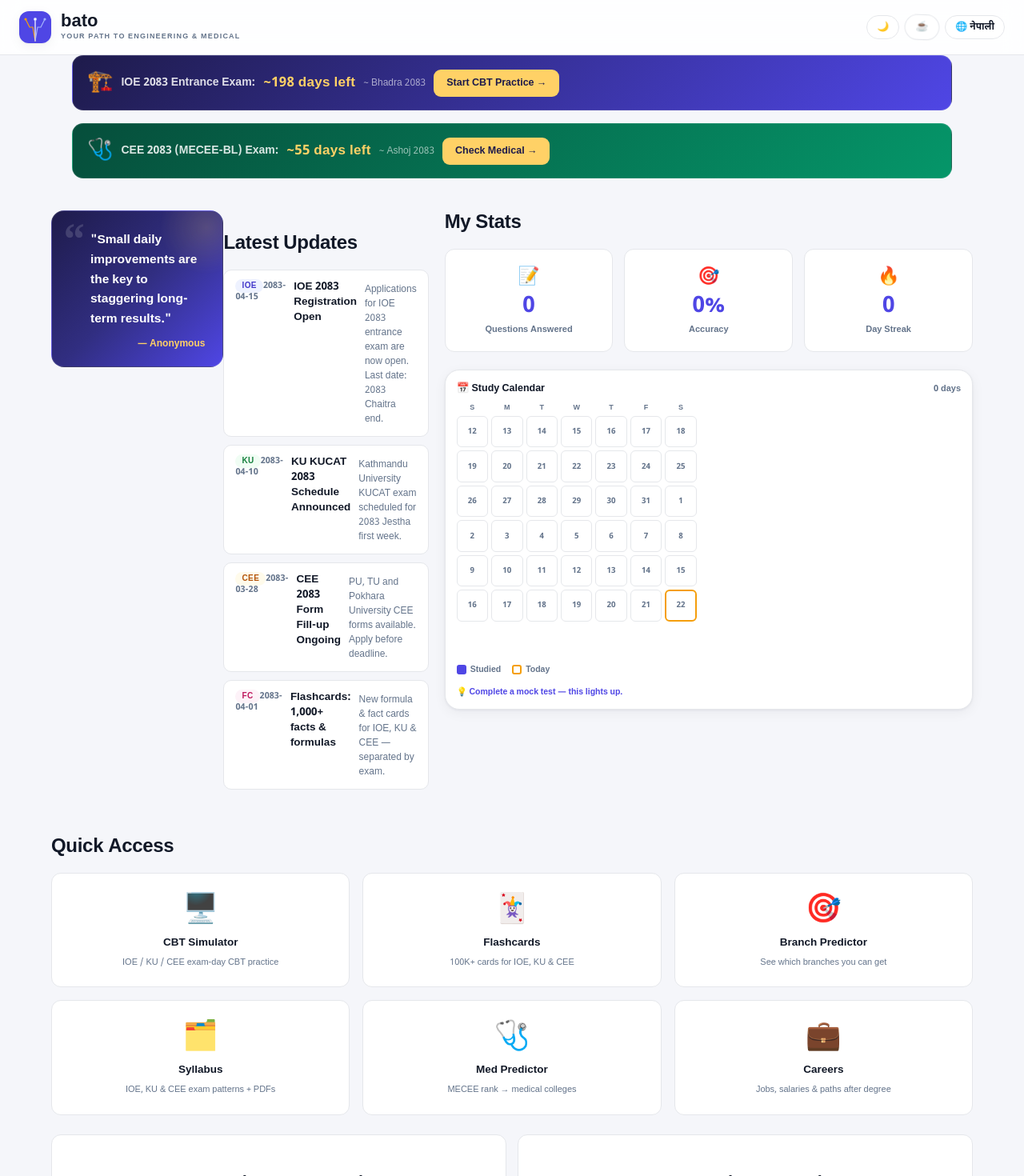
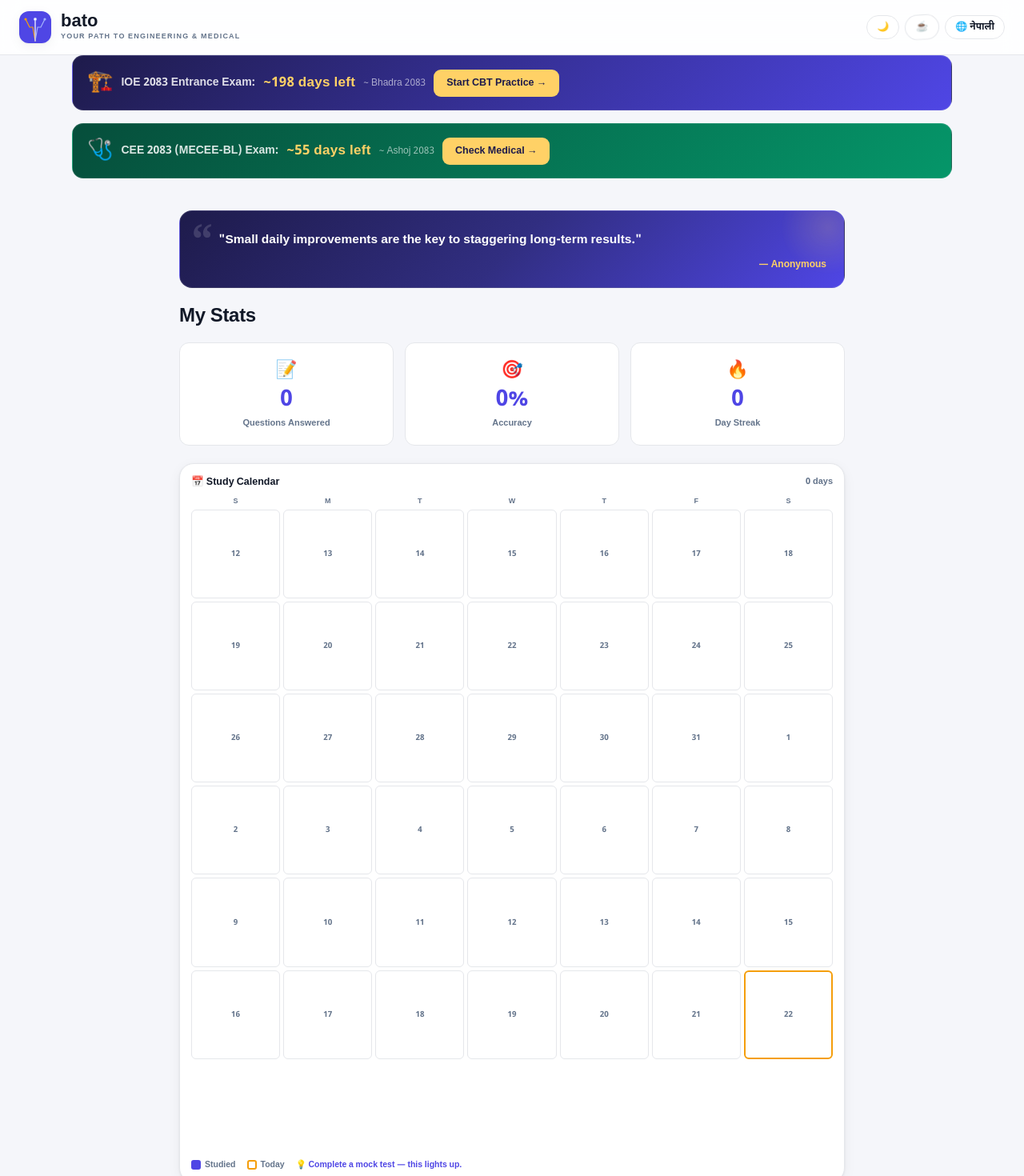
Before and after one commit to harmless-beep/bato, a Next.js app: page / in a window 1280 px wide. Shown: the top 1470 px of the page at 80% size. Built offline with nearby package versions, Linux system fonts and the light colour scheme.

Commit message:
revert home to clean centered 880px single column; remove bento hero-grid + cal cap

```diff
--- a/app/globals.css
+++ b/app/globals.css
@@ -700,7 +700,7 @@ html[data-theme="dark"] .filter-label { color: var(--muted); }
 }
 @media (min-width: 1025px) {
   .page-content { padding: 28px 24px 48px; max-width: 900px; }
-  .dashboard { max-width: 1100px; margin: 0 auto; }
+  .dashboard { max-width: 880px; margin: 0 auto; }
 }
 
 /* ─── Daily Quote ─── */
@@ -761,10 +761,10 @@ html[data-theme="dark"] .filter-label { color: var(--muted); }
 }
 @media (min-width: 1025px) {
   .countdown-banner { margin-bottom: 16px; }
-  .dashboard { max-width: 1200px; padding: 24px 24px 56px; }
-  .quick-grid { grid-template-columns: repeat(4, 1fr); gap: 14px; }
-  .quick-card { padding: 22px 16px; }
-  .quick-icon { font-size: 36px; }
+  .dashboard { max-width: 880px; padding: 24px 24px 56px; }
+  .quick-grid { grid-template-columns: repeat(3, 1fr); gap: 14px; }
+  .quick-card { padding: 20px 16px; }
+  .quick-icon { font-size: 34px; }
   .stats-row { grid-template-columns: repeat(3, 1fr); gap: 14px; }
   .stat-tile { padding: 20px 14px; }
   .stat-tile-num { font-size: 28px; }
@@ -959,22 +959,3 @@ html[data-theme="dark"] .support-bar { border-color: rgba(255,255,255,0.1); }
   color: var(--muted);
   letter-spacing: 0.4px;
 }
-
-/* ─── Desktop bento: hero grid (quote | stats+calendar) ─── */
-.hero-grid { display: block; }
-@media (min-width: 1025px) {
-  .hero-grid {
-    display: grid;
-    grid-template-columns: minmax(0, 5fr) minmax(0, 7fr);
-    gap: 20px;
-    align-items: stretch;
-  }
-  .hero-grid > div:first-child { display: flex; }
-  .hero-grid > div:first-child > .reveal, .hero-grid .quote-card { flex: 1; }
-  .quote-card { margin-bottom: 0; display: flex; flex-direction: column; justify-content: center; }
-  /* quick grid: 6 cards -> even 3x2 */
-  .quick-grid { grid-template-columns: repeat(3, 1fr); gap: 16px; }
-}
-
-/* ─── Study calendar: cap cell size on desktop ─── */
-.cal-grid { max-width: 300px; }
--- a/app/page.tsx
+++ b/app/page.tsx
@@ -137,9 +137,6 @@ export default function Home() {
       {/* ── Dashboard body ───────────────────────────────────────────── */}
       <div className="dashboard">
 
-        {/* ── Hero grid: quote | stats+calendar ────────────────────────── */}
-        <div className="hero-grid">
-          <div>
         {/* ── Daily Quote ─────────────────────────────────────────────── */}
         <Reveal>
           <div className="quote-card">
@@ -151,27 +148,7 @@ export default function Home() {
           </div>
         </Reveal>
 
-            {/* ── Latest Updates (left column, under quote) ─────────────── */}
-            <Reveal delay={100}>
-              <div className="section-header" style={{ marginTop: 26 }}>
-                <div className="section-title">{isNe ? 'ताजा अपडेट' : 'Latest Updates'}</div>
-              </div>
-              <div className="news-list">
-                {news.map((n, i) => (
-                  <div key={i} className="news-item">
-                    <div className="news-top">
-                      <span className={`news-tag news-tag-${n.tag.toLowerCase()}`}>{isNe ? n.tagNp : n.tag}</span>
-                      <span className="news-date">{isNe ? n.dateNp : n.date}</span>
-                    </div>
-                    <div className="news-headline">{isNe ? n.headlineNp : n.headline}</div>
-                    <div className="news-body">{isNe ? n.bodyNp : n.body}</div>
-                  </div>
-                ))}
-              </div>
-            </Reveal>
-          </div>
-          <div className="hero-side">
-            {/* ── My Stats ──────────────────────────────────────────────── */}
+        {/* ── My Stats ────────────────────────────────────────────────── */}
         <Reveal>
           <div className="section-header">
             <div className="section-title">{isNe ? 'मेरो तथ्यांक' : 'My Stats'}</div>
@@ -279,8 +256,6 @@ export default function Home() {
             </div>
           </Reveal>
         )}
-          </div>
-        </div>
 
         {/* ── Quick Access ────────────────────────────────────────────── */}
         <Reveal delay={80}>
@@ -300,7 +275,26 @@ export default function Home() {
           ))}
         </div>
 
-        {/* ── Two-column: News + Colleges ─────────────────────────────── */}
+        {/* ── Latest Updates ─────────────────────────────────────────── */}
+        <Reveal delay={100}>
+          <div className="section-header" style={{ marginTop: 32 }}>
+            <div className="section-title">{isNe ? 'ताजा अपडेट' : 'Latest Updates'}</div>
+          </div>
+          <div className="news-list">
+            {news.map((n, i) => (
+              <div key={i} className="news-item">
+                <div className="news-top">
+                  <span className={`news-tag news-tag-${n.tag.toLowerCase()}`}>{isNe ? n.tagNp : n.tag}</span>
+                  <span className="news-date">{isNe ? n.dateNp : n.date}</span>
+                </div>
+                <div className="news-headline">{isNe ? n.headlineNp : n.headline}</div>
+                <div className="news-body">{isNe ? n.bodyNp : n.body}</div>
+              </div>
+            ))}
+          </div>
+        </Reveal>
+
+        {/* ── Two-column: Colleges ────────────────────────────────────── */}
         <div className="two-col">
           {/* Top Colleges */}
           <Reveal delay={160}>
```
Lines whose indentation alone changed are shown as unchanged.
